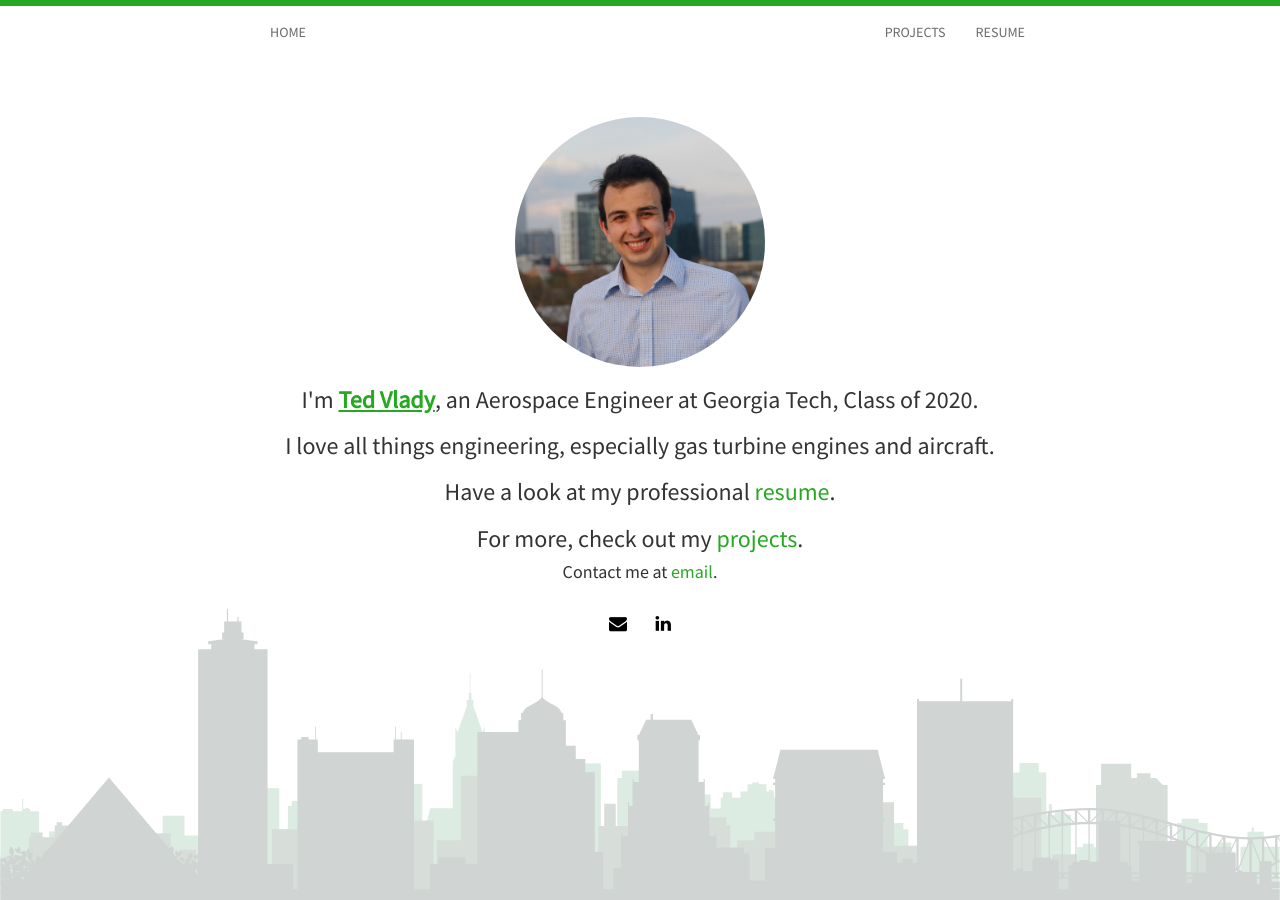
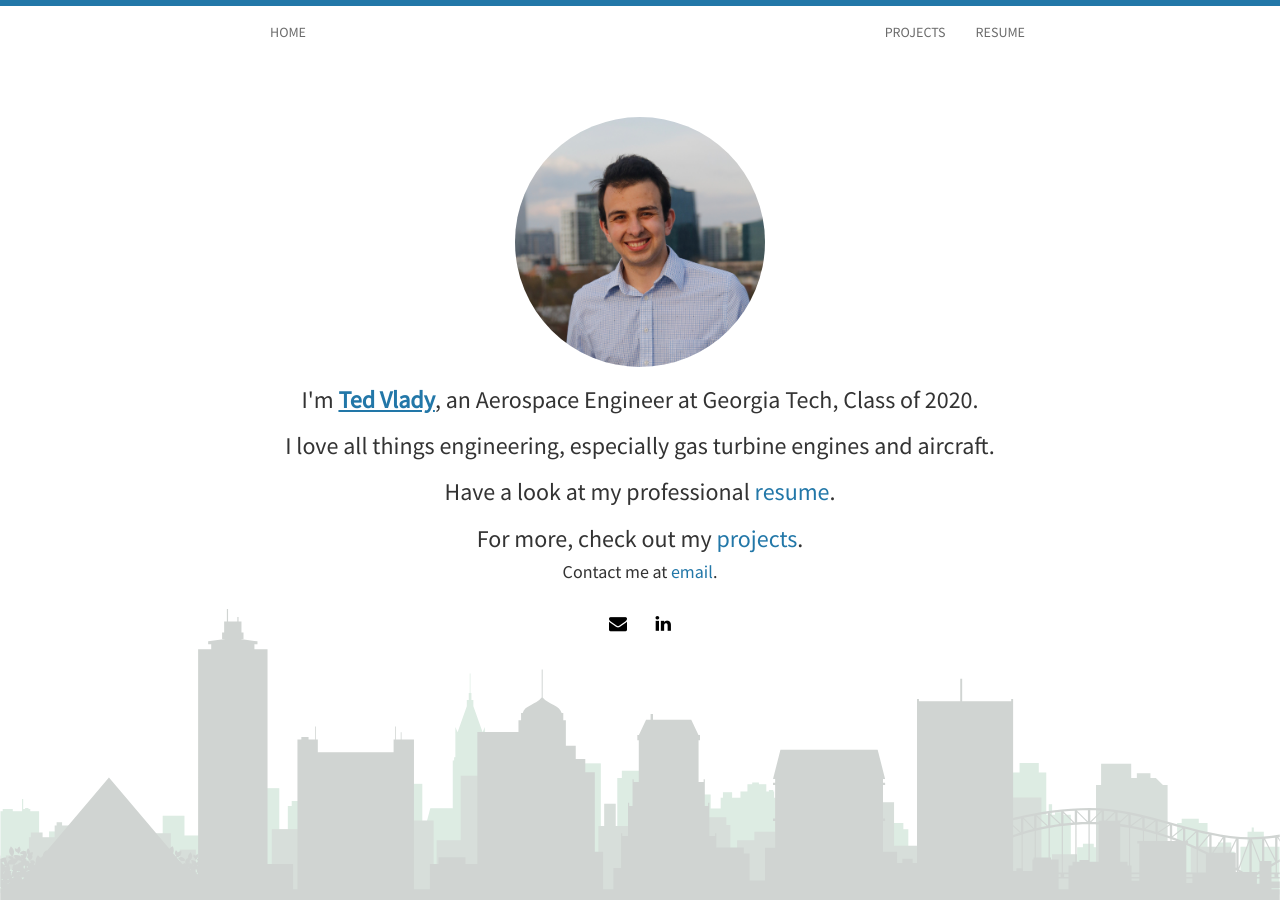
Before and after one commit to tvlady/website, a Jekyll site: the page built from index.html, in a window 1280 px wide. Built offline with Jekyll 4.4.1, drawn with Linux system fonts in a browser that asks for light colours; nearby versions of some CDN libraries; the list of posts is cut into pages by our own code.

Commit message:
Add files via upload

```diff
--- a/static/css/main.css
+++ b/static/css/main.css
@@ -6,7 +6,7 @@ body {
  /* background-color: #fff;*/
   font-family: 'Source Sans Pro', sans-serif;
   /* The html and body elements cannot have any padding or margin. */
-  border-top: 3px solid #27A822;
+ border-top: 3px solid #2277a8;
 }
 /* Wrapper for page content to push down footer */
 #wrap {
@@ -24,6 +24,7 @@ body {
 
 .navbar-static-top {
   margin-bottom: 10px;
+  color: #2277a8;
 }
 .navbar-default {
   background-color: #ffffff;
@@ -96,10 +97,10 @@ body {
   margin: 20px 0;
 }
 .container a {
-  color: #27A822;
+  color: #2277a8;
 }
 .container a:hover {
-  color: #267723;
+  color: #2277a8;
 }
 .img-responsive {
  display: block;
@@ -120,10 +121,10 @@ body {
   font-size: 15px;
 }
 .panel-default h4 a, h5 a {
-  color: #27A822;
+  color: #2277a8;
 }
 .panel-default h4 a:hover, h5 a:hover {
-  color: #267723;
+  color: #2277a8;
 }
 .panel{
   border-style: none;
@@ -165,7 +166,7 @@ body {
 }
 
 #fancy {
-    color: #27A822;
+    color: #2277a8;
     text-decoration: underline;
 }
 
@@ -179,10 +180,10 @@ body {
   text-decoration: none !important;
 }
 .text-muted {
-	color: #6b6b6b;
+	color: #2277a8;
 }
 div.footer{
-  border-bottom: 5px solid #27A822;;
+  border-bottom: 5px solid #2277a8;;
 }
 /* Set the fixed height of the footer here */
 /*.footer {
```
